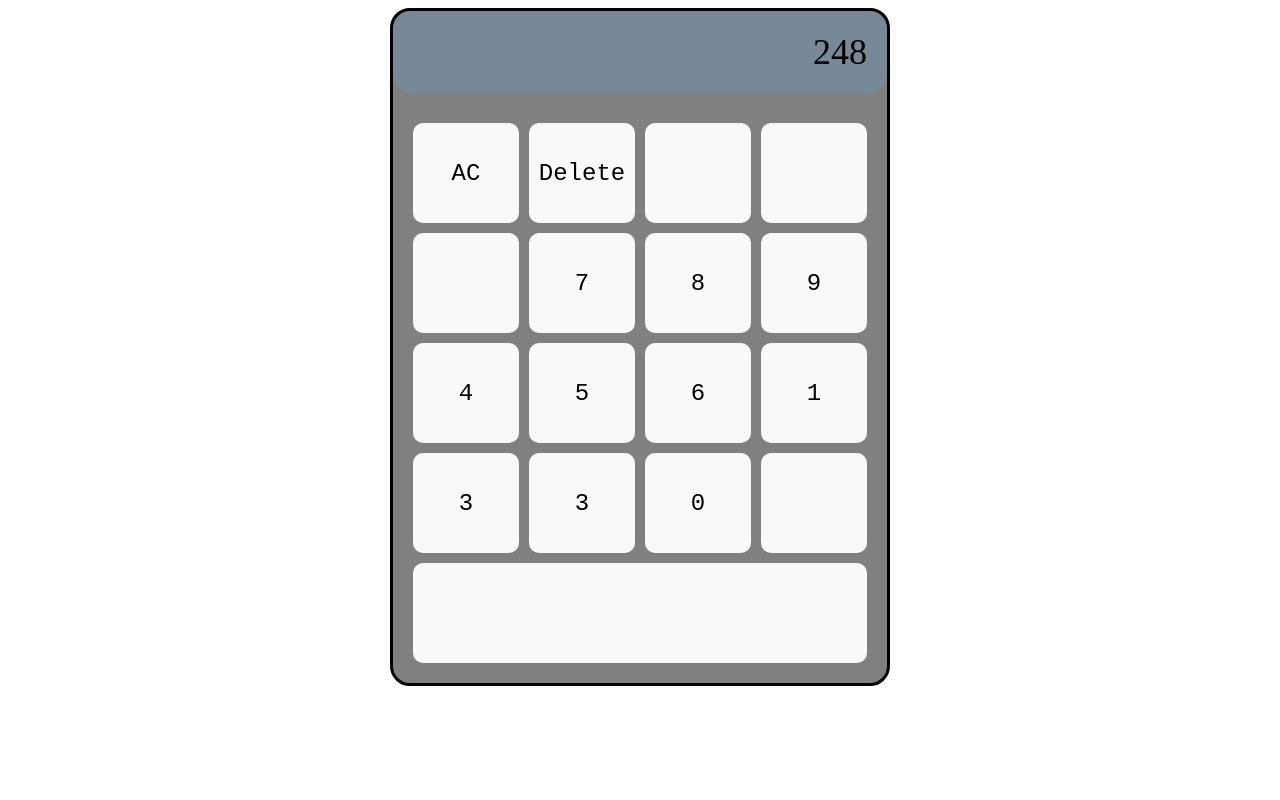
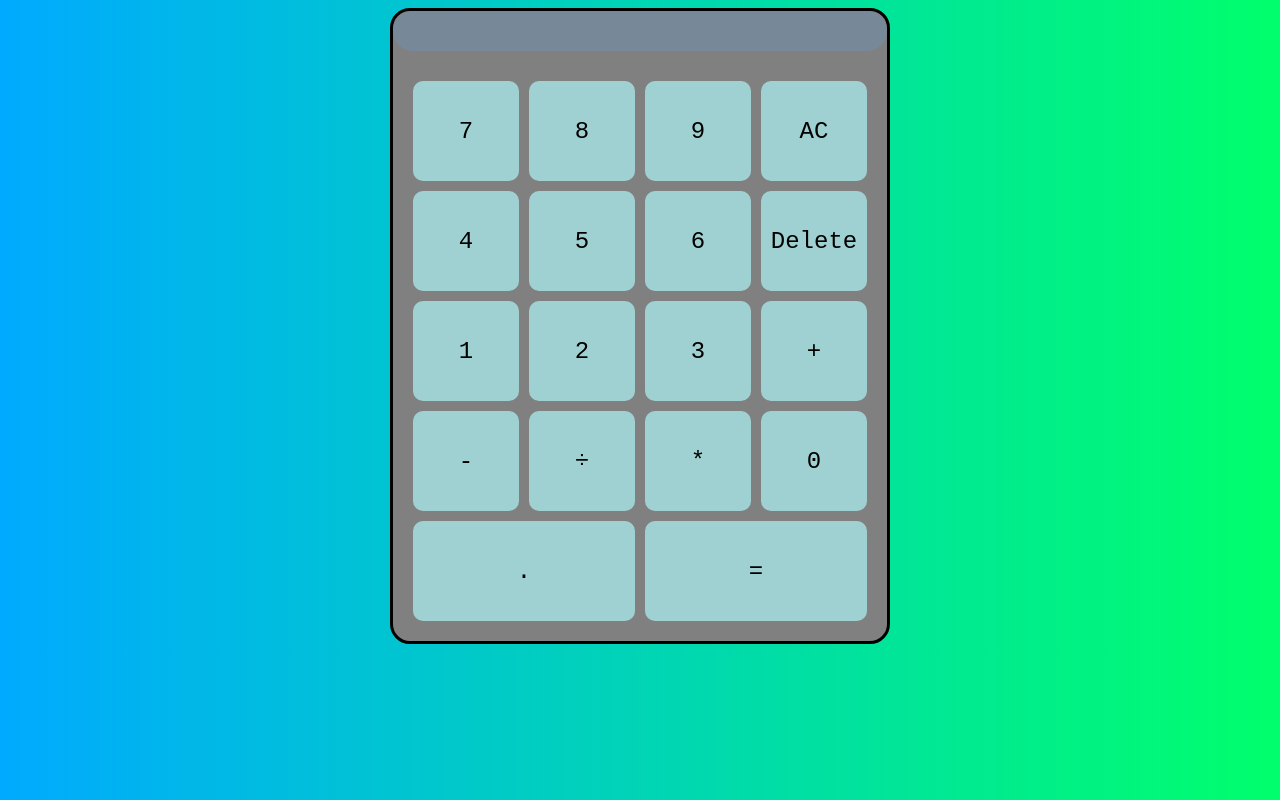
Before and after one commit to Agoth24/calculator, a plain HTML site: page index.html in a window 1280 px wide. Both pictures are taken after a click on the button "AC". Drawn offline with Linux system fonts and the light colour scheme.

Commit message:
Some more work and refactoring buggy code
We're getting there...

```diff
--- a/index.html
+++ b/index.html
@@ -14,23 +14,24 @@
             <div class="current-output">248</div>
         </div>
         <div class="button-container">
-            <button class="button">AC</button>
-            <button class="button">Delete</button>
-            <button class="button"></button>
-            <button class="button"></button>
-            <button class="button"></button>
-            <button class="button">7</button>
-            <button class="button">8</button>
-            <button class="button">9</button>
-            <button class="button">4</button>
-            <button class="button">5</button>
-            <button class="button">6</button>
-            <button class="button">1</button>
-            <button class="button">3</button>
-            <button class="button">3</button>
-            <button class="button">0</button>
-            <button class="button"></button>
-            <button class="button"></button>
+            <button class="button" data-value="7">7</button>
+            <button class="button" data-value="8">8</button>
+            <button class="button" data-value="9">9</button>
+            <button class="button" data-value="AC">AC</button>
+            <button class="button" data-value="4">4</button>
+            <button class="button" data-value="5">5</button>
+            <button class="button" data-value="6">6</button>
+            <button class="button" data-value="delete">Delete</button>
+            <button class="button" data-value="1">1</button>
+            <button class="button" data-value="2">2</button>
+            <button class="button" data-value="3">3</button>
+            <button class="button" data-value="+">+</button>
+            <button class="button" data-value="-">-</button>
+            <button class="button" data-value="÷">÷</button>
+            <button class="button" data-value="*">*</button>
+            <button class="button" data-value="0">0</button>
+            <button class="button" data-value=".">.</button>
+            <button class="button span-two" data-value="=">=</button>
         </div>
     </div>
 </body>
--- a/script.js
+++ b/script.js
@@ -1,8 +1,42 @@
+// OPERATIONS
 const add = (a, b) => a + b;
 const subtract = (a, b) => a - b;
 const multiply = (a, b) => a * b;
 const divide = (a, b) => {
   if (b !== 0) {
     return a / b;
-  } return 'Error'
+  }
+  return "Error";
 };
+const operate = (a, b, operation) => operation(a, b);
+// END OF OPERATIONS
+
+// SELECTORS
+let outputScreen = document.querySelector(".current-output");
+const buttonContainer = document.querySelector(".button-container");
+let currentInput = '';
+
+const populateScreen = (element) => {
+  outputScreen.textContent = element;
+};
+
+
+// EVENT DELEGATION
+buttonContainer.addEventListener("click", (e) => {
+  if (!e.target.matches("button")) return;
+
+  const value = e.target.dataset.value;
+
+  if (value === "AC") {
+    currentOutput = "";
+    outputScreen.textContent = ""
+  }
+});
+
+buttons.forEach((button) => {
+  button.addEventListener("click", () => {
+    if (button.dataset)
+    currentInput += button.textContent;
+    outputScreen.textContent = currentInput;
+  });
+});
--- a/style.css
+++ b/style.css
@@ -5,6 +5,7 @@
 body {
     display: flex;
     justify-content: center;
+    background: linear-gradient(to right, #00AAFF, #00FF6C);
 }
 .calc-container {
     background-color: grey;
@@ -50,11 +51,16 @@ body {
     width: 100px;
     height: 100px;
     flex: auto;
-    background-color: #f9faf8;
+    background-color: rgb(160, 209, 210);
     color: navy;
     border-style: none;
     border-radius: 10px;
     font-family: 'Courier New', Courier, monospace;
     color: black;
     font-size: 24px;
+    cursor: pointer;
 }
+
+.button:hover {
+    background-color: white;
+}
```
